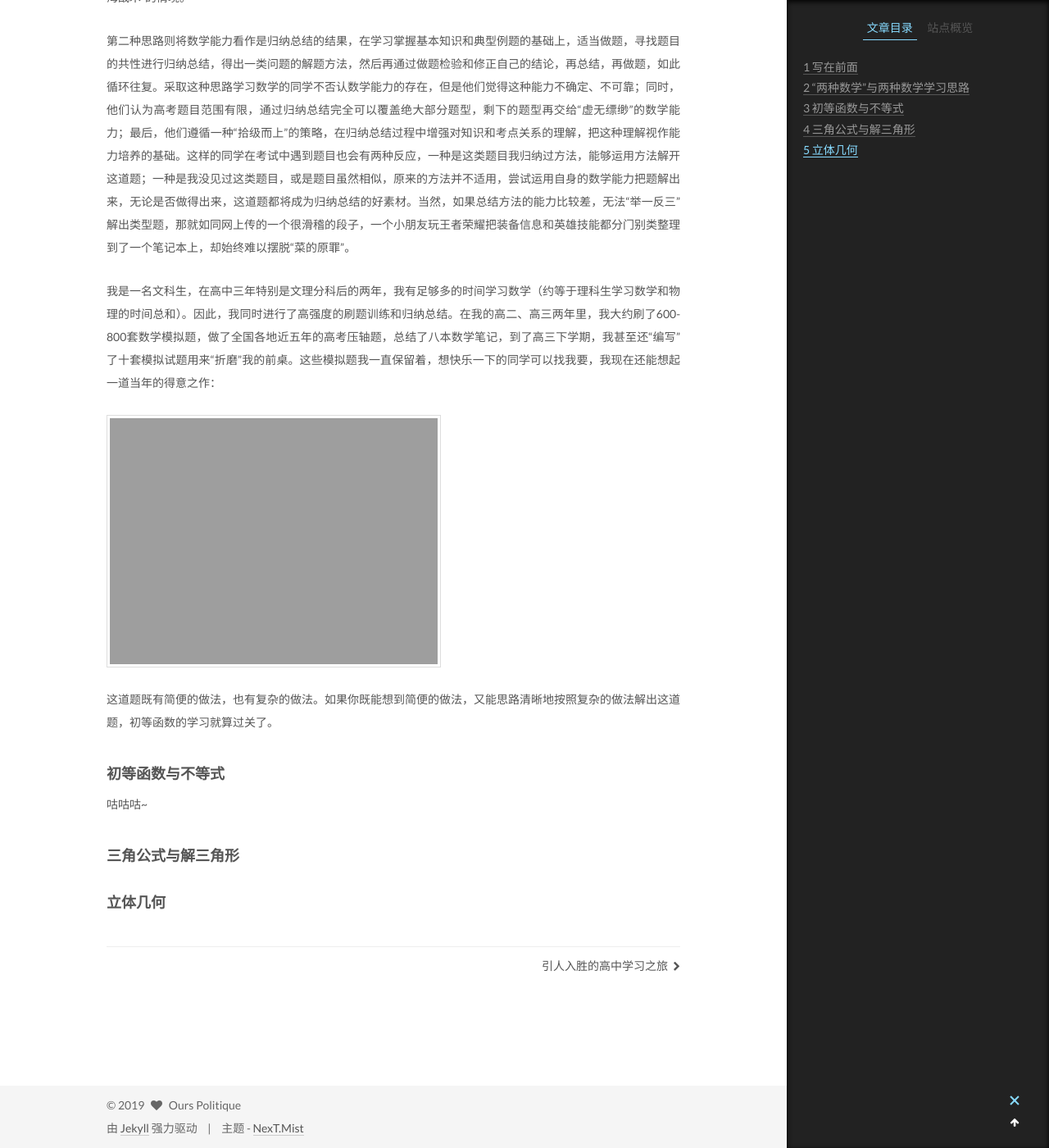
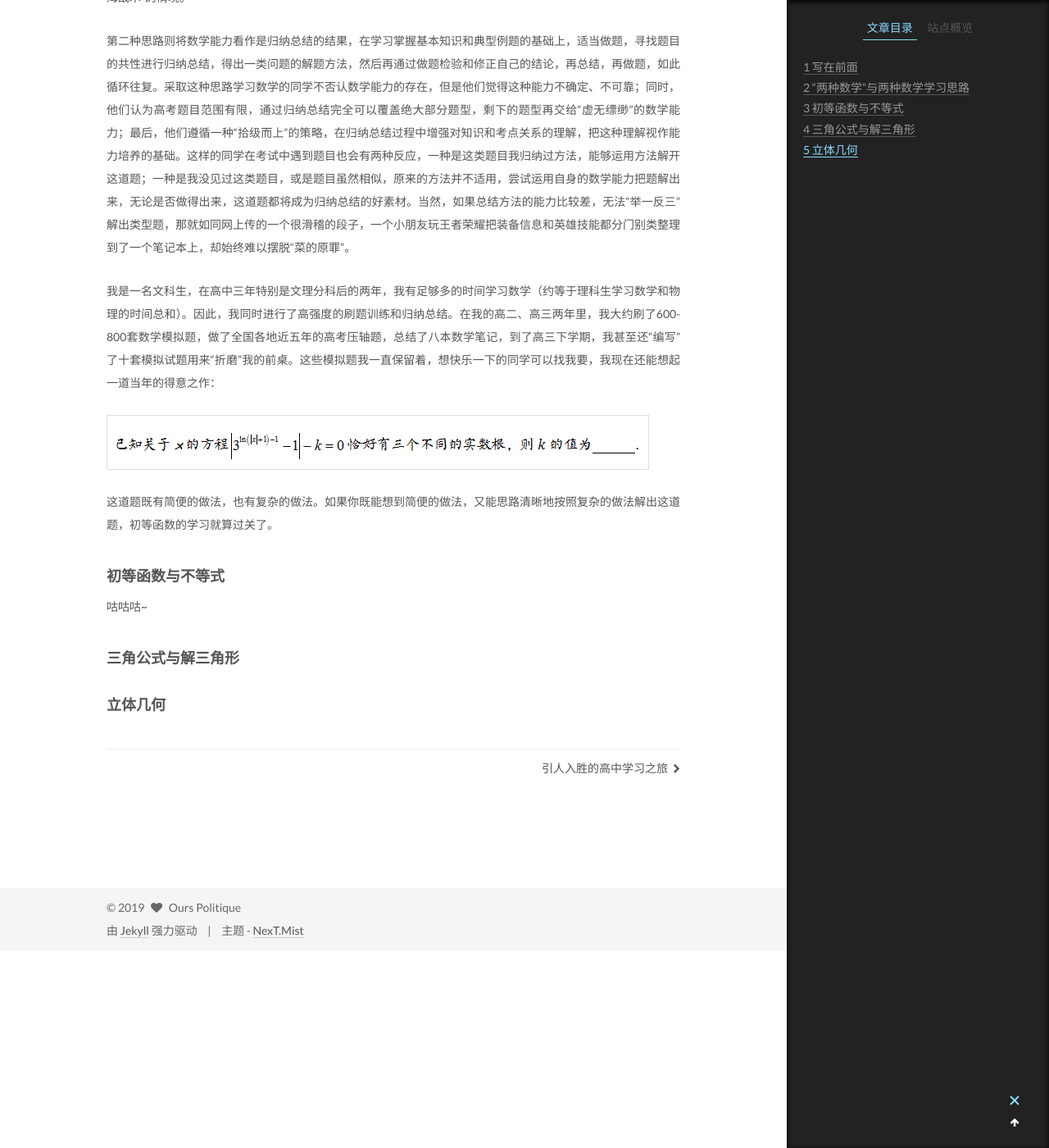
Before and after one commit to ourspolitique/ourspolitique.github.io, a Jekyll site: the page built from _posts/2019-07-09-mathematiques.md, in a window 1280 px wide and 1400 px high, scrolled down 1734 px. Shown: the whole window at 82% size. Built offline with Jekyll 4.4.1, drawn with Linux system fonts in a browser that asks for light colours.

Commit message:
Update 2019-07-09-mathematiques.md

```diff
--- a/_posts/2019-07-09-mathematiques.md
+++ b/_posts/2019-07-09-mathematiques.md
@@ -30,7 +30,7 @@ tags:
 
 我是一名文科生，在高中三年特别是文理分科后的两年，我有足够多的时间学习数学（约等于理科生学习数学和物理的时间总和）。因此，我同时进行了高强度的刷题训练和归纳总结。在我的高二、高三两年里，我大约刷了600-800套数学模拟题，做了全国各地近五年的高考压轴题，总结了八本数学笔记，到了高三下学期，我甚至还“编写”了十套模拟试题用来“折磨”我的前桌。这些模拟题我一直保留着，想快乐一下的同学可以找我要，我现在还能想起一道当年的得意之作：
 
-![一道函数题](https://ourspolitique.github.io/assets/images/20190722.png,"这道题既有简便的做法，也有复杂的做法。如果你既能想到简便的做法，又能思路清晰地按照复杂的做法解出这道题，初等函数的学习就算过关了。")
+![一道函数题](https://ourspolitique.github.io/assets/images/20190722.png)
 
 这道题既有简便的做法，也有复杂的做法。如果你既能想到简便的做法，又能思路清晰地按照复杂的做法解出这道题，初等函数的学习就算过关了。
 
```
